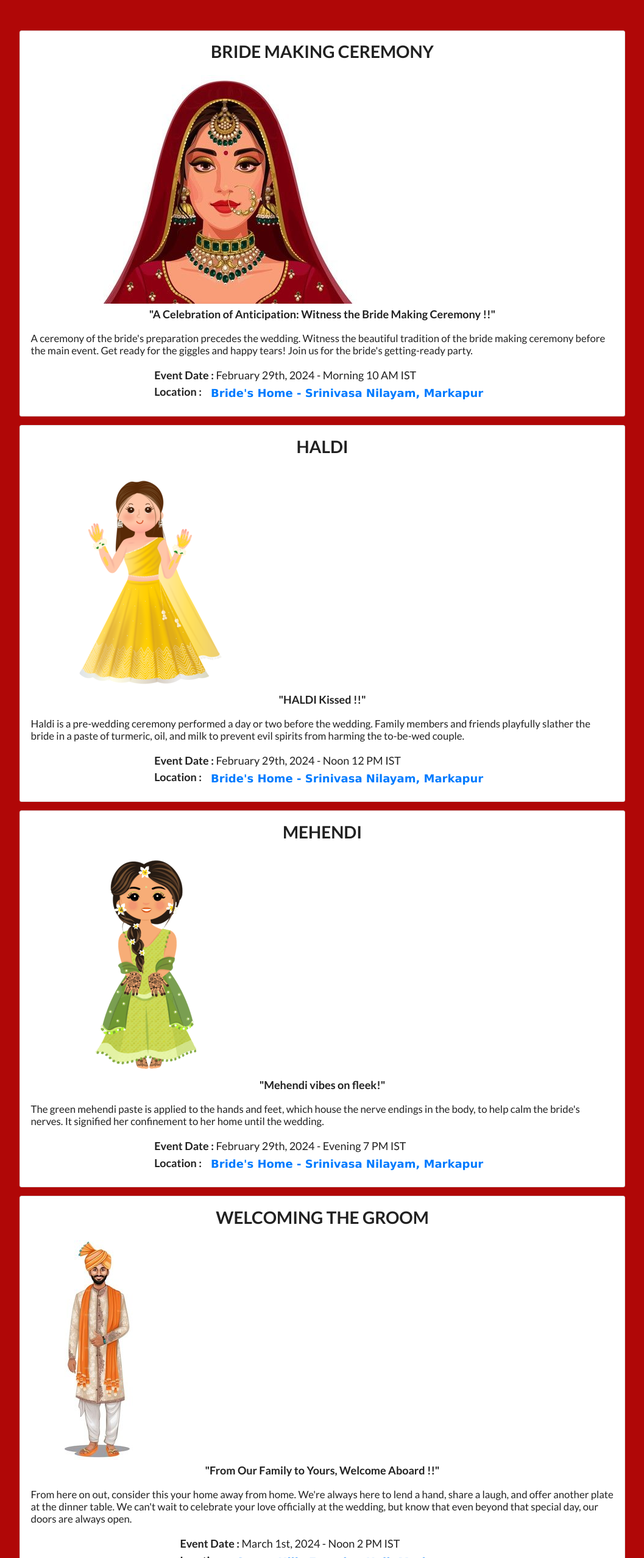
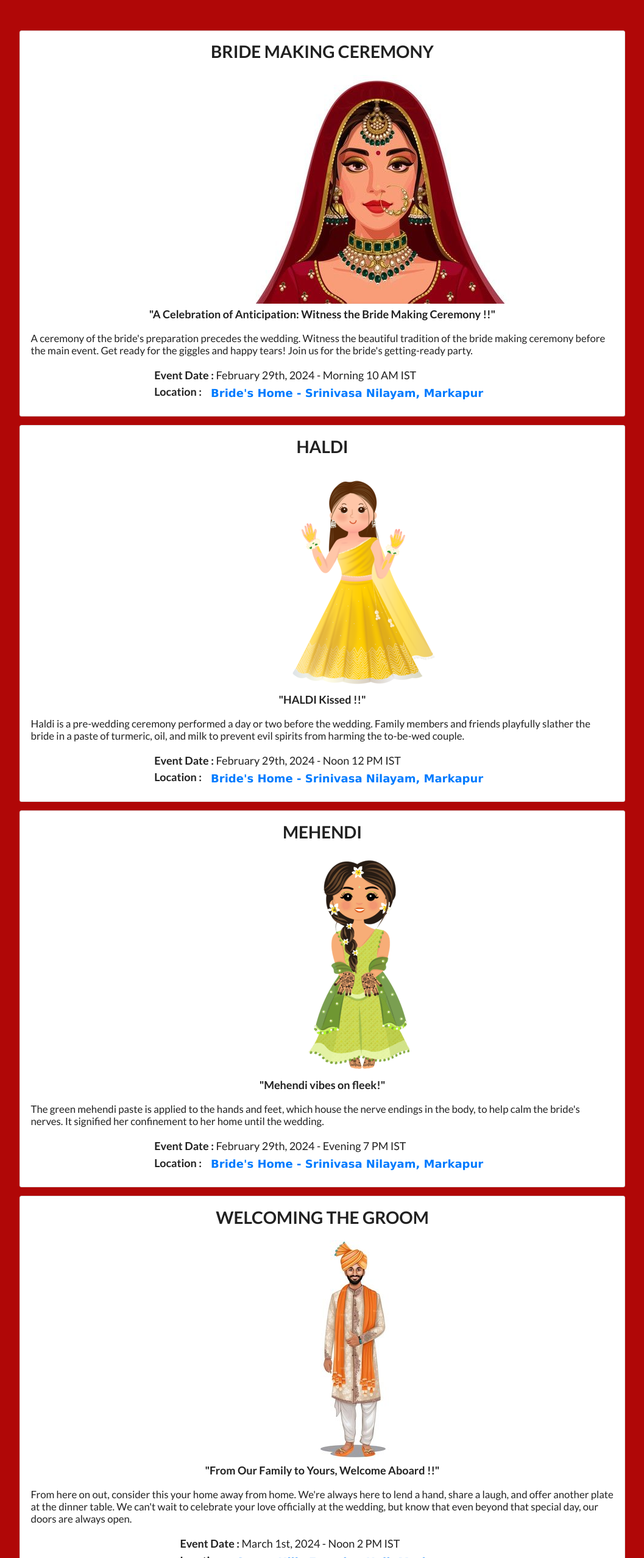
Before and after one commit to Pa1sathvik/prathyushanikhilwedding, a React (Create React App) app: page / in a window 1280 px wide. Shown: the part 1391-3946 px from the top of the page at 61% size, without its empty margins (111-1168 px from the left). Built offline with nearby package versions, Linux system fonts and the light colour scheme.

Commit message:
Mdia query

```diff
--- a/src/pages/skills/skills.styles.css
+++ b/src/pages/skills/skills.styles.css
@@ -17,9 +17,7 @@
   font-size: large;
   margin-bottom: 20px;
 }
-.haldii-image{
-  margin:auto;
-}
+
 
 .event-message{
 
@@ -28,29 +26,71 @@
 
 }
 
-.groom-image{
-  margin:auto
-}
 
-.mehendi-image{
-  margin:auto
-}
 .event-date{
   margin: auto;
   font-size: large;
 }
 
-.haldi-image{
 
-  margin:auto;
-}
-.sangeet-image{
-  margin:auto
+
+/* Rule for mobile screens */
+@media (max-width: 768px) {
+  .haldi-image{
+
+    margin:auto;
+  }
+  .groom-image{
+    margin:auto
+  }
+
+  .mehendi-image{
+    margin:auto
+  }
+
+  .sangeet-image{
+    margin:auto
+  }
+
+  .wedding-image{
+    margin:auto;
+  }
+
+  .haldii-image{
+    margin:auto;
+  }
 }
 
-.wedding-image{
-  margin:auto;
+/* Rule for laptops and desktops */
+@media (min-width: 1025px) {
+  .haldi-image{
+
+    margin-left:250px;
+  }
+
+  .groom-image{
+    margin-left:420px;
+  }
+
+  .mehendi-image{
+    margin-left:350px;
+  }
+
+  .sangeet-image{
+    margin-left:420px;
+  }
+
+  .wedding-image{
+    margin-left:350px;
+  }
+
+  .haldii-image{
+    margin-left:350px;
+  }
 }
+
+
+
 .haldi{
 
   width: 100%;
```
